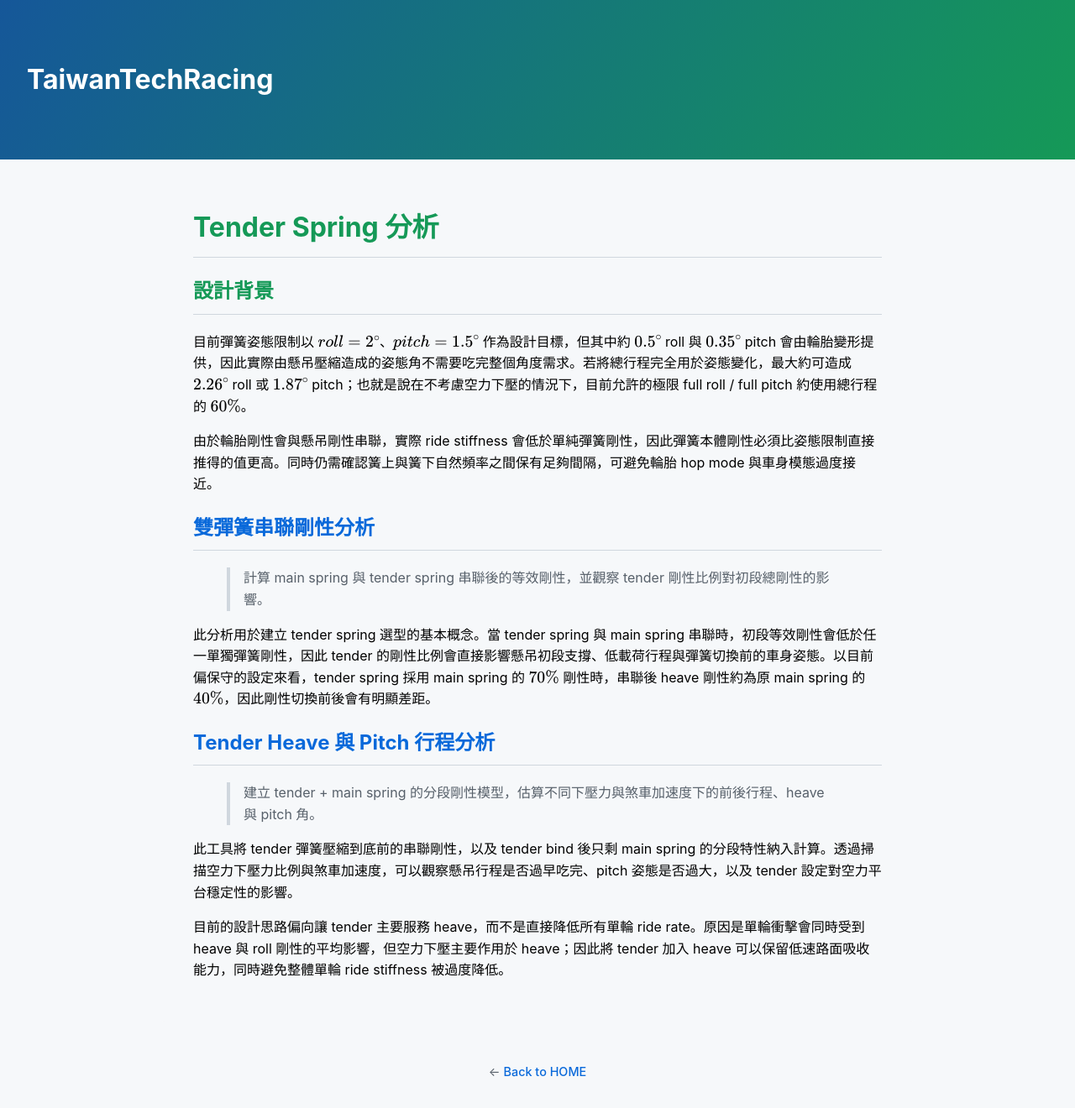
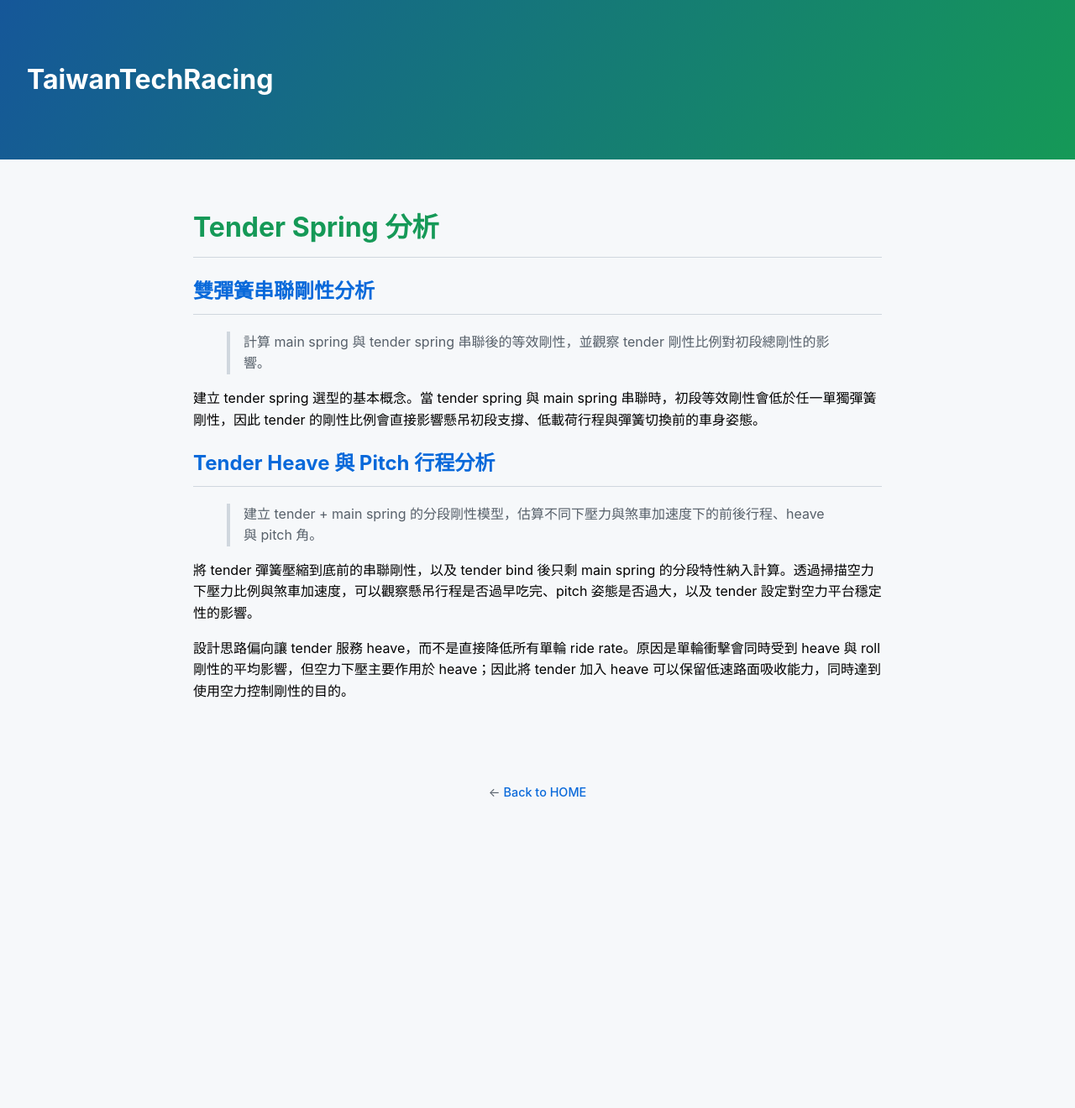
Before and after one commit to TaiwanTechRacing/Design-Reference, a Jekyll site: the page built from open/tender/tender.md, in a window 1280 px wide. Shown: the whole page at 84% size. Built offline with Jekyll 4.4.1, drawn with Linux system fonts in a browser that asks for light colours; our own code applies the rules of GitHub Pages for plain Markdown files; after the commit the page ends 987 px from its top, so only the background shows below that.

Commit message:
add tender

```diff
--- a/open/tender/tender.md
+++ b/open/tender/tender.md
@@ -4,22 +4,15 @@ layout: base
 
 # Tender Spring 分析
 
-## 設計背景
-
-目前彈簧姿態限制以 $roll = 2^\circ$、$pitch = 1.5^\circ$ 作為設計目標，但其中約 $0.5^\circ$ roll 與 $0.35^\circ$ pitch 會由輪胎變形提供，因此實際由懸吊壓縮造成的姿態角不需要吃完整個角度需求。若將總行程完全用於姿態變化，最大約可造成 $2.26^\circ$ roll 或 $1.87^\circ$ pitch；也就是說在不考慮空力下壓的情況下，目前允許的極限 full roll / full pitch 約使用總行程的 $60\%$。
-
-由於輪胎剛性會與懸吊剛性串聯，實際 ride stiffness 會低於單純彈簧剛性，因此彈簧本體剛性必須比姿態限制直接推得的值更高。同時仍需確認簧上與簧下自然頻率之間保有足夠間隔，可避免輪胎 hop mode 與車身模態過度接近。
-
 ## [雙彈簧串聯剛性分析](2_spring/2_spring.md)
 
 > 計算 main spring 與 tender spring 串聯後的等效剛性，並觀察 tender 剛性比例對初段總剛性的影響。
 
-此分析用於建立 tender spring 選型的基本概念。當 tender spring 與 main spring 串聯時，初段等效剛性會低於任一單獨彈簧剛性，因此 tender 的剛性比例會直接影響懸吊初段支撐、低載荷行程與彈簧切換前的車身姿態。以目前偏保守的設定來看，tender spring 採用 main spring 的 $70\%$ 剛性時，串聯後 heave 剛性約為原 main spring 的 $40\%$，因此剛性切換前後會有明顯差距。
-
+建立 tender spring 選型的基本概念。當 tender spring 與 main spring 串聯時，初段等效剛性會低於任一單獨彈簧剛性，因此 tender 的剛性比例會直接影響懸吊初段支撐、低載荷行程與彈簧切換前的車身姿態。
 ## [Tender Heave 與 Pitch 行程分析](tender/tender.md)
 
 > 建立 tender + main spring 的分段剛性模型，估算不同下壓力與煞車加速度下的前後行程、heave 與 pitch 角。
 
-此工具將 tender 彈簧壓縮到底前的串聯剛性，以及 tender bind 後只剩 main spring 的分段特性納入計算。透過掃描空力下壓力比例與煞車加速度，可以觀察懸吊行程是否過早吃完、pitch 姿態是否過大，以及 tender 設定對空力平台穩定性的影響。
+將 tender 彈簧壓縮到底前的串聯剛性，以及 tender bind 後只剩 main spring 的分段特性納入計算。透過掃描空力下壓力比例與煞車加速度，可以觀察懸吊行程是否過早吃完、pitch 姿態是否過大，以及 tender 設定對空力平台穩定性的影響。
 
-目前的設計思路偏向讓 tender 主要服務 heave，而不是直接降低所有單輪 ride rate。原因是單輪衝擊會同時受到 heave 與 roll 剛性的平均影響，但空力下壓主要作用於 heave；因此將 tender 加入 heave 可以保留低速路面吸收能力，同時避免整體單輪 ride stiffness 被過度降低。
+設計思路偏向讓 tender 服務 heave，而不是直接降低所有單輪 ride rate。原因是單輪衝擊會同時受到 heave 與 roll 剛性的平均影響，但空力下壓主要作用於 heave；因此將 tender 加入 heave 可以保留低速路面吸收能力，同時達到使用空力控制剛性的目的。
```
Also changed, not shown: README.md (+1 -1 lines), open/tender/2_spring/2_spring.md (+9 -10 lines), open/tender/tender/tender.md (+10 -2 lines), open/Ele_Aero/Aero_Target/lateral_acceleration_vs_downforce.png, open/tender/2_spring/equivalent_stiffness_ratio.png (added), open/tender/2_spring/series_spring_equivalent_stiffness.png (added), open/tender/tender/tender_heave_pitch_response.png (added), open/tender/tender/tender_pitch_gradient.png (added), 2 other files.
